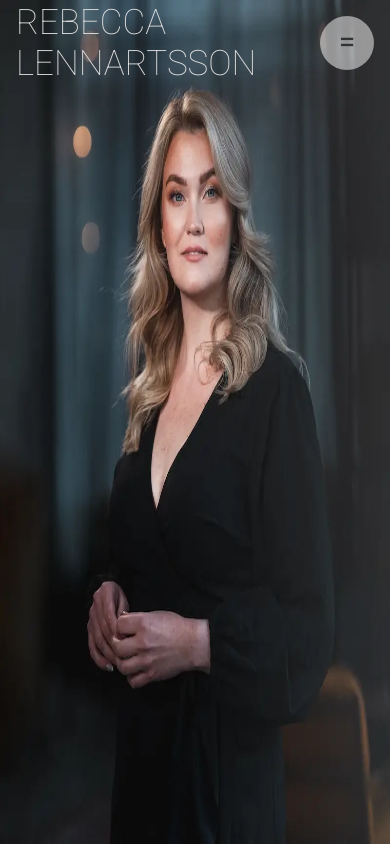
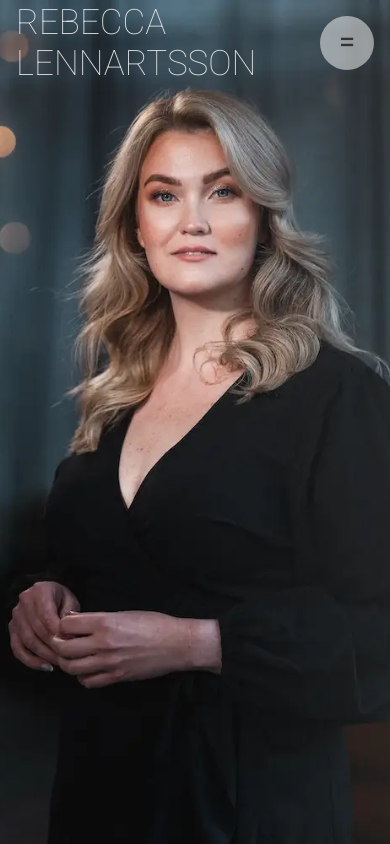
Before and after one commit to rebeccalennartsson/rebeccalennartsson, a React (Create React App) app: page / in a window 390 px wide. Shown: the top 844 px of the page. Built offline with nearby package versions, Linux system fonts and the light colour scheme.

Commit message:
fixed image background

```diff
--- a/src/App.scss
+++ b/src/App.scss
@@ -13,9 +13,12 @@ body {
     background: url('./images/landscape.webp');
     background-position: center;
     background-repeat: no-repeat;
-    background-size: auto 100%;
     background-attachment: fixed;
     font-size: $fontSize;
+    -webkit-background-size: cover;
+    -moz-background-size: cover;
+    -o-background-size: cover;
+    background-size: cover;
 }
 
 .App-header {
@@ -80,8 +83,11 @@ body {
     background: url('./images/portrait.webp');
     background-position: center;
     background-repeat: no-repeat;
-    background-size: auto 100%;
     background-attachment: fixed;
     font-size: $fontSize;
+    -webkit-background-size: cover;
+    -moz-background-size: cover;
+    -o-background-size: cover;
+    background-size: cover;
   }
 }
--- a/src/Components/Menu.js
+++ b/src/Components/Menu.js
@@ -21,17 +21,18 @@ const Link = (props) => {
 }
 
 export const Menu = () => {
+    const MEDIA_QUERY_BRAKE = 768;
     const { pages } = useContext(PagesContext);
     const [isOpen, setIsOpen] = useState(false);
     const [contentIsInView, setContentIsInView] = useState(false);
-    const [isPhone, setIsPhone] = useState(window.innerWidth < 768);
+    const [isPhone, setIsPhone] = useState(window.innerWidth < MEDIA_QUERY_BRAKE);
     const handleScroll = () => {
         const position = window.pageYOffset;
         setContentIsInView((window.innerHeight - 100) < position);
     };
 
     const handleResize = () => {
-        setIsPhone(window.innerWidth < 768);
+        setIsPhone(window.innerWidth < MEDIA_QUERY_BRAKE);
     };
 
     useEffect(() => {
--- a/src/Variables.scss
+++ b/src/Variables.scss
@@ -5,4 +5,4 @@ $maxWith: 800px;
 $transparent: rgba(255, 255, 255, 0.4);
 $black: #333333;
 $white: #dddddd;
-$mediaQueryBrake: 700px;
+$mediaQueryBrake: 768px;
```
